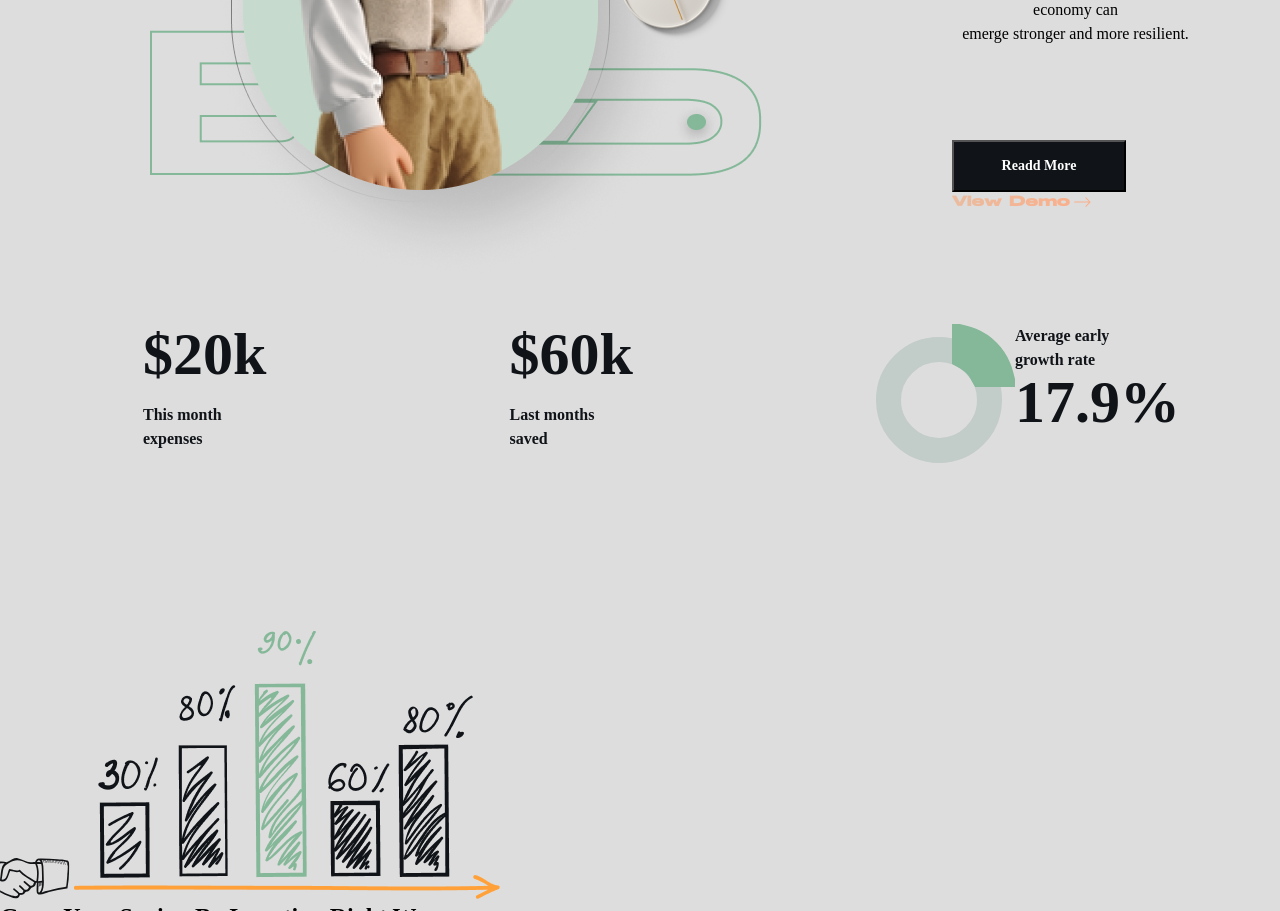
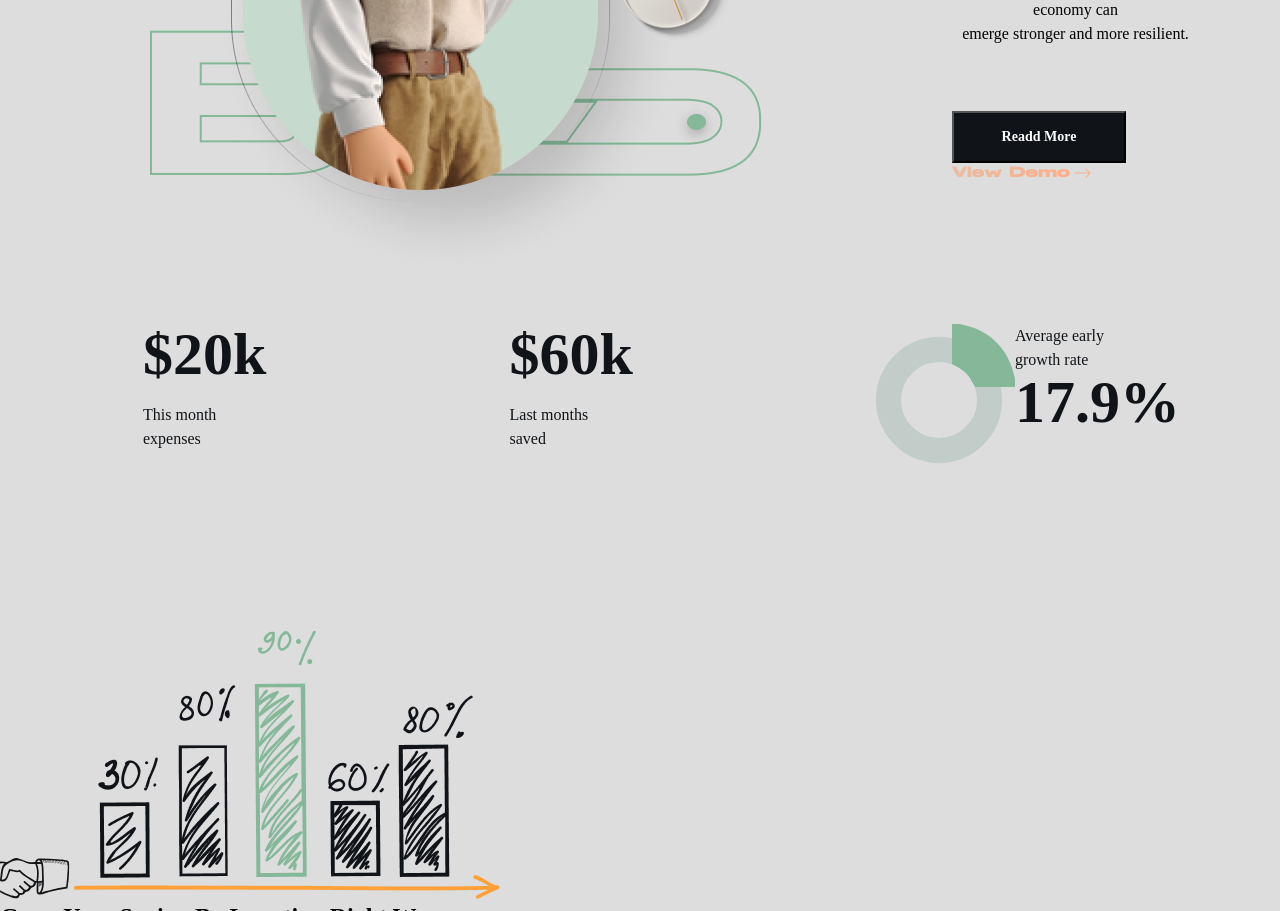
Before and after one commit to Bezu-re/bezu-re, a website: page index.html in a window 1280 px wide. Shown: the part 855-1766 px from the top of the page. Drawn offline with Linux system fonts and the light colour scheme; files whose address does not match are found by name; a web font is replaced by a local one.

Commit message:
change from Muhammadali

```diff
--- a/Components/Muhammadali/style/_m.scss
+++ b/Components/Muhammadali/style/_m.scss
@@ -176,7 +176,7 @@ body {
               line-height: 14px;
               color: #ffffff;
               margin-right: 47px;
-              margin-top: 59px;
+              margin-top: 30px;
               justify-content: start;
               transition: all .4s;
               &:hover{
@@ -224,7 +224,7 @@ body {
           p {
             font-family: "Poppins";
             font-style: normal;
-            font-weight: 600;
+            font-weight: 400;
             font-size: 16px;
             line-height: 24px;
             color: #101418;
@@ -243,7 +243,7 @@ body {
           p {
             font-family: "Poppins";
             font-style: normal;
-            font-weight: 600;
+            font-weight: 400;
             font-size: 16px;
             line-height: 24px;
             color: #101418;
@@ -257,7 +257,7 @@ body {
             p {
               font-family: "Poppins";
               font-style: normal;
-              font-weight: 600;
+              font-weight: 400;
               font-size: 16px;
               line-height: 24px;
               color: #101418;
```
Also changed, not shown: Components/style/style.css.
